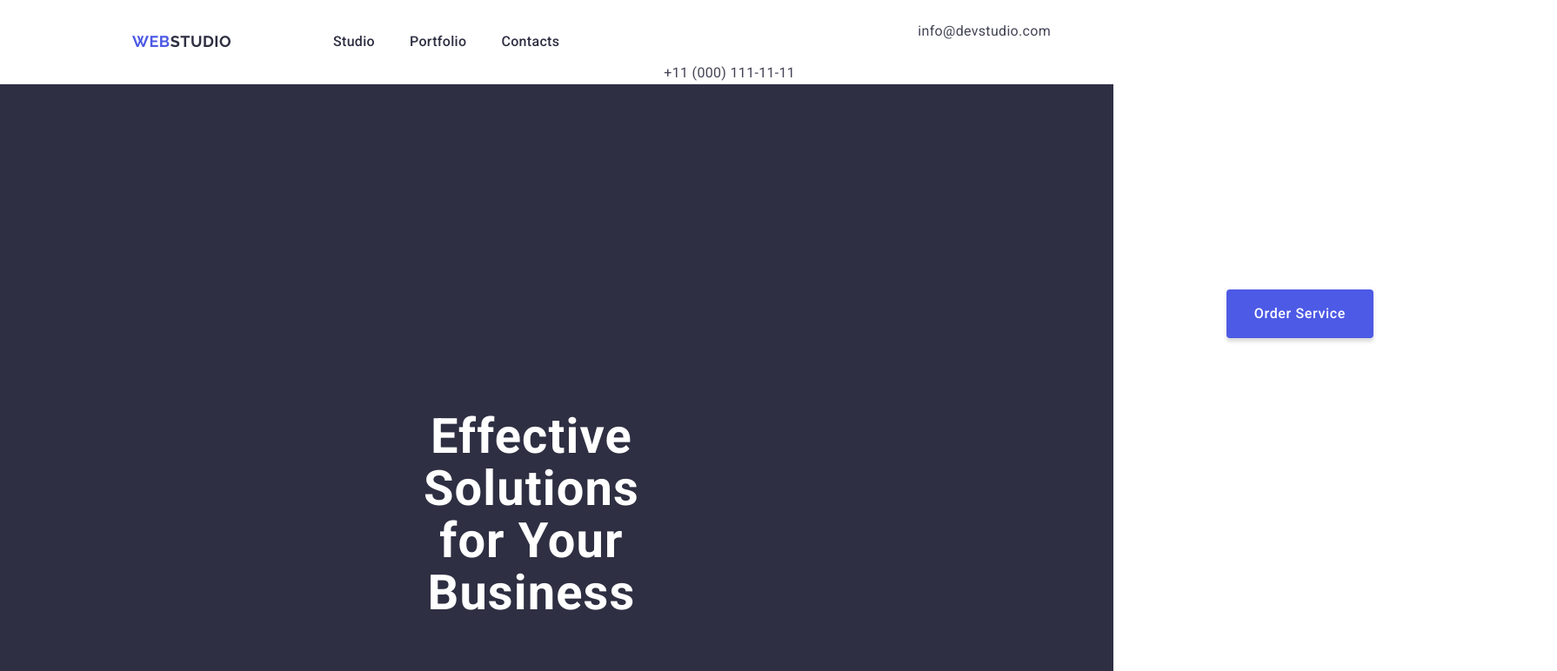
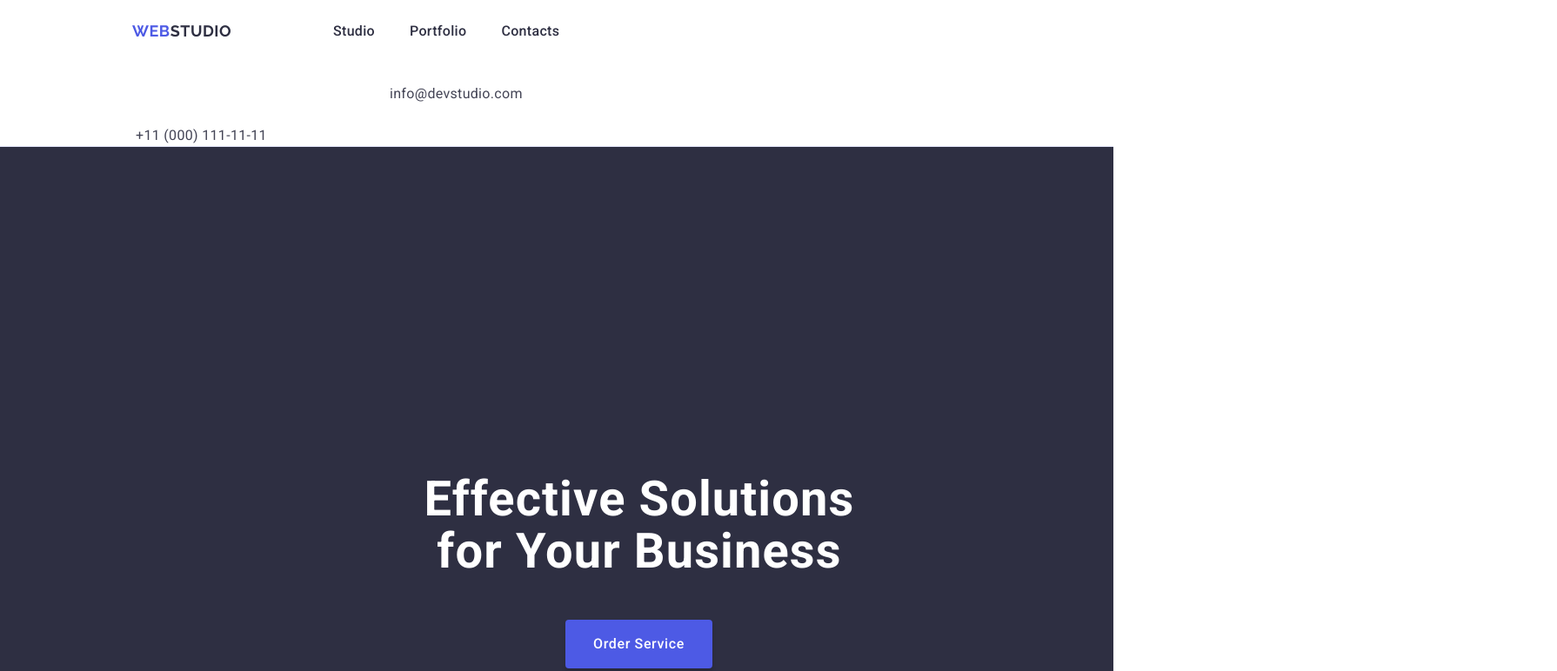
Before and after one commit to Bogdan-uas/goit-markup-hw-03, a plain HTML site: page index.html in a window 1280 px wide. Shown: the top 772 px of the page at 87% size, 1790 px wide, since content can reach past the window. Drawn offline with nearby package versions, Linux system fonts and the light colour scheme.

Commit message:
add initial files

```diff
--- a/css/styles.css
+++ b/css/styles.css
@@ -22,14 +22,12 @@ img {
 }
 
 .container {
-        display: flex;
         margin-left: auto;
         margin-right: auto;
         padding: 0;
         padding-right: 15px;
         padding-left: 15px;
         width: 1158px;
-        gap: 40px;
 }
 
 .header {
--- a/index.html
+++ b/index.html
@@ -32,17 +32,11 @@
             </ul>
             </div>
         </nav>
-            <address class="contacts">
-                <div class="adress-div">
+            <address class="contacts adress-div">
                 <ul>
-                <div class="mail-div">
-                <li><a href="mailto:info@devstudio.com" class="nav-adress nav-adress-one">info@devstudio.com</a></li>
-                </div>
-                <div class="tel-div">
-                <li><a href="tel:+110001111111" class="nav-adress nav-adress-two">+11 (000) 111-11-11</a></li>
-                </div>
+                <li class="mail-div"><a href="mailto:info@devstudio.com" class="nav-adress nav-adress-one">info@devstudio.com</a></li>
+                <li class="tel-div"><a href="tel:+110001111111" class="nav-adress nav-adress-two">+11 (000) 111-11-11</a></li>
                 </ul>
-                </div>
             </address>
     </header>
 
```
